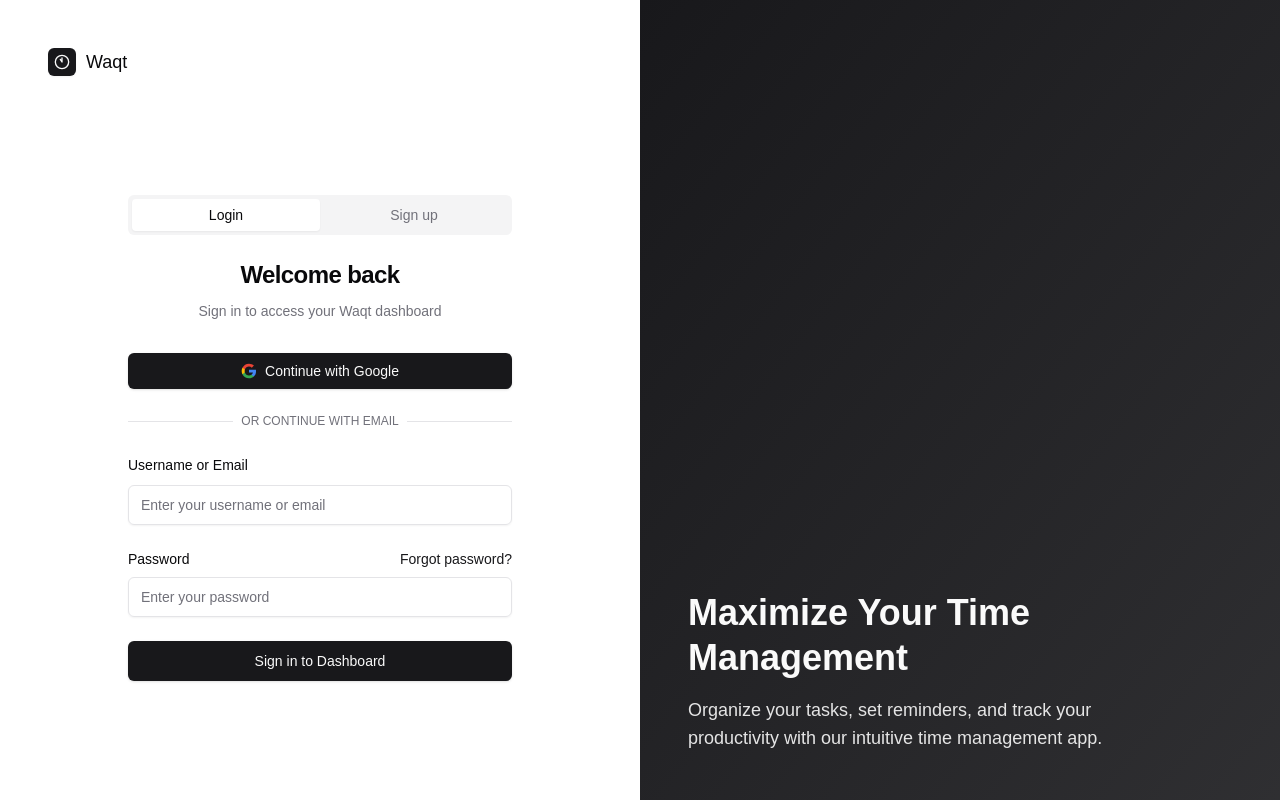
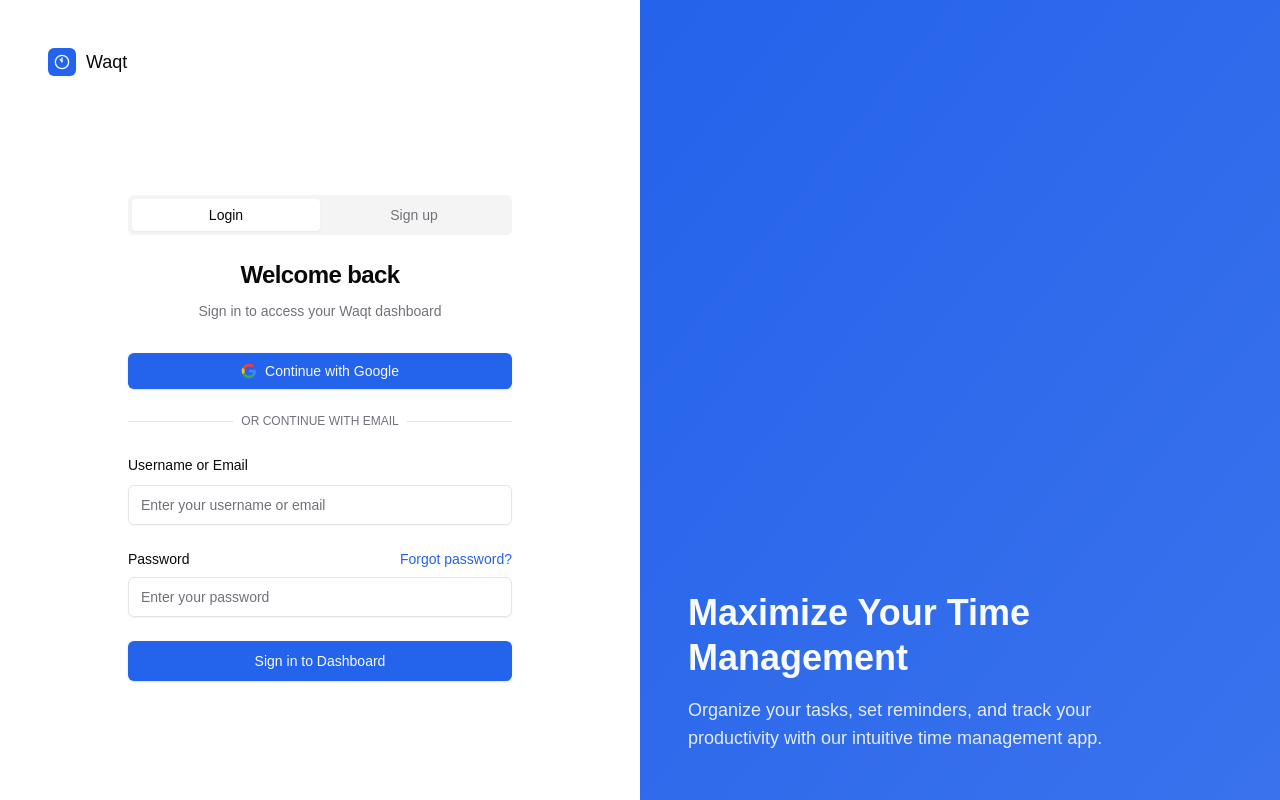
Before and after one commit to heywinit/waqt, a React (Vite) app in the folder waqt-frontend/: page /signin in a window 1280 px wide. Built offline with nearby package versions, Linux system fonts and the light colour scheme; no server answers.

Commit message:
Got the theme changing colors working for buttons and other elements in shadcn

```diff
--- a/waqt-frontend/src/components/theme-provider.tsx
+++ b/waqt-frontend/src/components/theme-provider.tsx
@@ -31,8 +31,13 @@ const generateAccentColorVariables = (color: AccentColor, isDark: boolean) => {
   const colorSet = accentColors[color][isDark ? "dark" : "light"];
   const root = document.documentElement;
 
-  root.style.setProperty("--accent", colorSet.base);
-  root.style.setProperty("--accent-foreground", colorSet.foreground);
+  // Set the base accent color variables that our CSS system uses
+  root.style.setProperty("--accent-base", colorSet.base);
+  root.style.setProperty("--accent-base-foreground", colorSet.foreground);
+
+  // Set primary color directly (this is what shadcn uses)
+  root.style.setProperty("--primary", colorSet.base);
+  root.style.setProperty("--primary-foreground", colorSet.foreground);
 };
 
 export function ThemeProvider({
--- a/waqt-frontend/src/styles/globals.css
+++ b/waqt-frontend/src/styles/globals.css
@@ -13,8 +13,8 @@
     --popover: 0 0% 100%;
     --popover-foreground: 222.2 84% 4.9%;
 
-    --primary: 222.2 47.4% 11.2%;
-    --primary-foreground: 210 40% 98%;
+    --primary: var(--accent-base);
+    --primary-foreground: var(--accent-base-foreground);
 
     --secondary: 210 40% 96.1%;
     --secondary-foreground: 222.2 47.4% 11.2%;
@@ -30,9 +30,21 @@
 
     --border: 214.3 31.8% 91.4%;
     --input: 214.3 31.8% 91.4%;
-    --ring: 222.2 84% 4.9%;
+    --ring: var(--accent-base);
 
     --radius: 0.5rem;
+
+    /* shadcn specific variables */
+    --btn-background: var(--accent-base);
+    --btn-background-hover: var(--accent-base);
+    --btn-foreground: var(--accent-base-foreground);
+
+    /* Add these for better shadcn integration */
+    --background-app: var(--background);
+    --background-default: var(--background);
+    --ring-color: hsl(var(--accent-base) / 0.3);
+    --focus-ring: 0 0 0 2px hsl(var(--background)),
+      0 0 0 4px hsl(var(--accent-base));
   }
 
   .dark {
@@ -45,8 +57,8 @@
     --popover: 222.2 84% 4.9%;
     --popover-foreground: 210 40% 98%;
 
-    --primary: 210 40% 98%;
-    --primary-foreground: 222.2 47.4% 11.2%;
+    --primary: var(--accent-base);
+    --primary-foreground: var(--accent-base-foreground);
 
     --secondary: 217.2 32.6% 17.5%;
     --secondary-foreground: 210 40% 98%;
@@ -62,7 +74,19 @@
 
     --border: 217.2 32.6% 17.5%;
     --input: 217.2 32.6% 17.5%;
-    --ring: 212.7 26.8% 83.9%;
+    --ring: var(--accent-base);
+
+    /* shadcn specific variables */
+    --btn-background: var(--accent-base);
+    --btn-background-hover: var(--accent-base);
+    --btn-foreground: var(--accent-base-foreground);
+
+    /* Add these for better shadcn integration */
+    --background-app: var(--background);
+    --background-default: var(--background);
+    --ring-color: hsl(var(--accent-base) / 0.3);
+    --focus-ring: 0 0 0 2px hsl(var(--background)),
+      0 0 0 4px hsl(var(--accent-base));
   }
 }
 
@@ -74,3 +98,5 @@
     @apply bg-background text-foreground;
   }
 }
+
+/* Remove the button overrides, they're not needed anymore */
```
